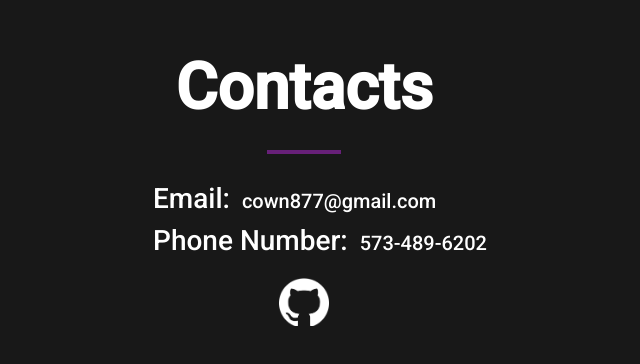
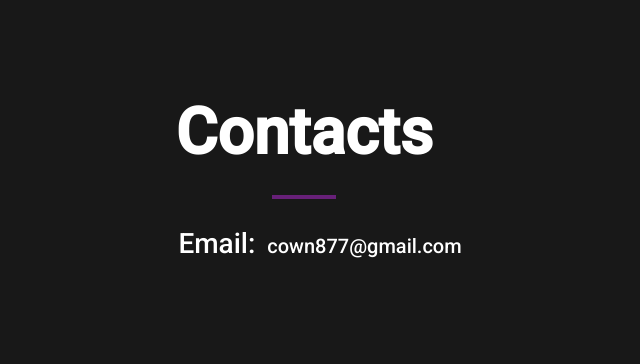
Before and after one commit to CCG226/portfolio, a React (Create React App) app: page / in a window 1280 px wide. Shown: the part 5142-5506 px from the top of the page, without its empty margins (336-976 px from the left). Built offline with nearby package versions, Linux system fonts and the light colour scheme.

Commit message:
contacts update

```diff
--- a/src/components/Contacts.js
+++ b/src/components/Contacts.js
@@ -13,16 +13,7 @@ function Contacts() {
         <li className="fs-5 text-start">
           <div className="fs-3 d-inline">Email:&nbsp;</div> cown877@gmail.com
         </li>
-        <li className="fs-5 text-start">
-          {" "}
-          <div className="fs-3 d-inline">Phone Number:&nbsp;</div> 573-489-6202
-        </li>
       </ul>
-      <div className="d-flex justify-content-evenly">
-        <a href="https://github.com/CCG226" target="_blank">
-          <img class="icon" src={githubIcon} alt="github icon" />
-        </a>
-      </div>
     </div>
   );
 }
```
